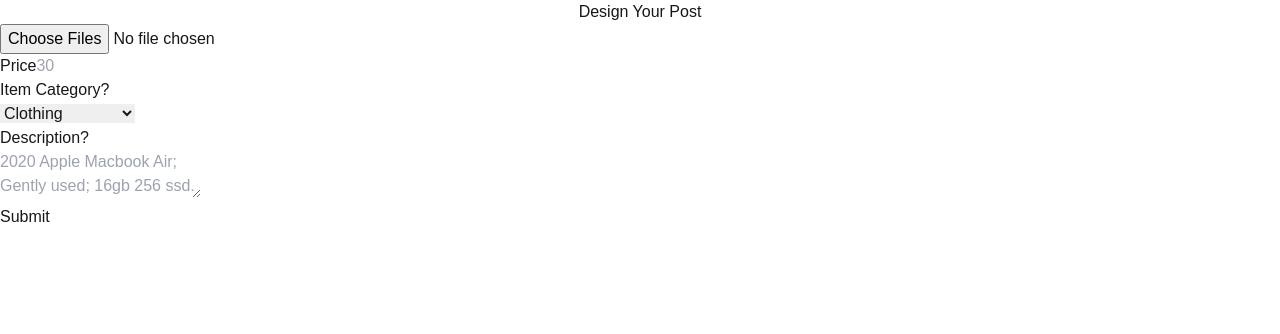
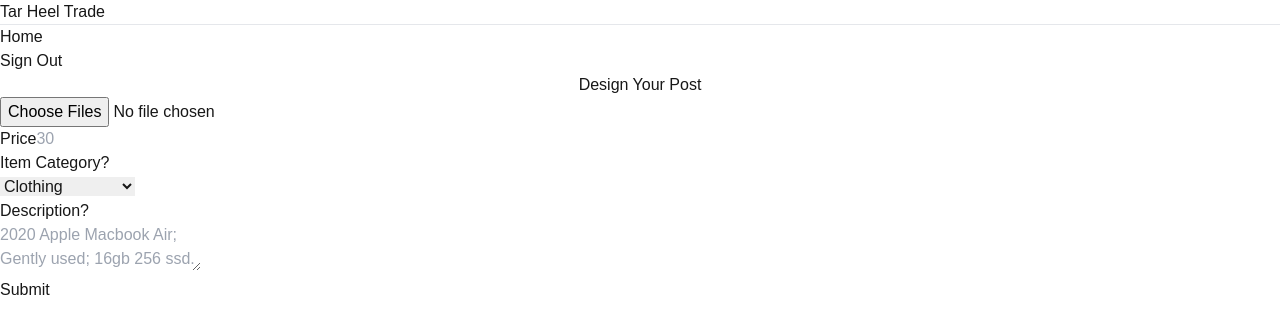
Before and after one commit to mehta-aditya/uncmarketplace, a Next.js app in the folder webapp/: page /listing in a window 1280 px wide. Shown: the top 334 px of the page. Built offline with nearby package versions, Linux system fonts and the light colour scheme; no server answers.

Commit message:
listing change part 2 but with brains this time

```diff
--- a/webapp/app/listing/page.js
+++ b/webapp/app/listing/page.js
@@ -23,6 +23,20 @@ function Page() {
   };
 
   return (
+<main>
+  <h1>Tar Heel Trade</h1>
+          <hr></hr>
+  <header>
+    <nav>
+        <div id="sidenav">
+            <ul>
+                <li><a href="/marketplace">Home</a></li>
+                <li><a href="#">Sign Out</a></li>
+
+            </ul>
+        </div>
+    </nav>
+    </header>
     <div>
       <form onSubmit={handleForm}>
         <div className="container">
@@ -91,6 +105,7 @@ function Page() {
         </div>
       </form>
     </div>
+    </main>
   );
 }
 
```
